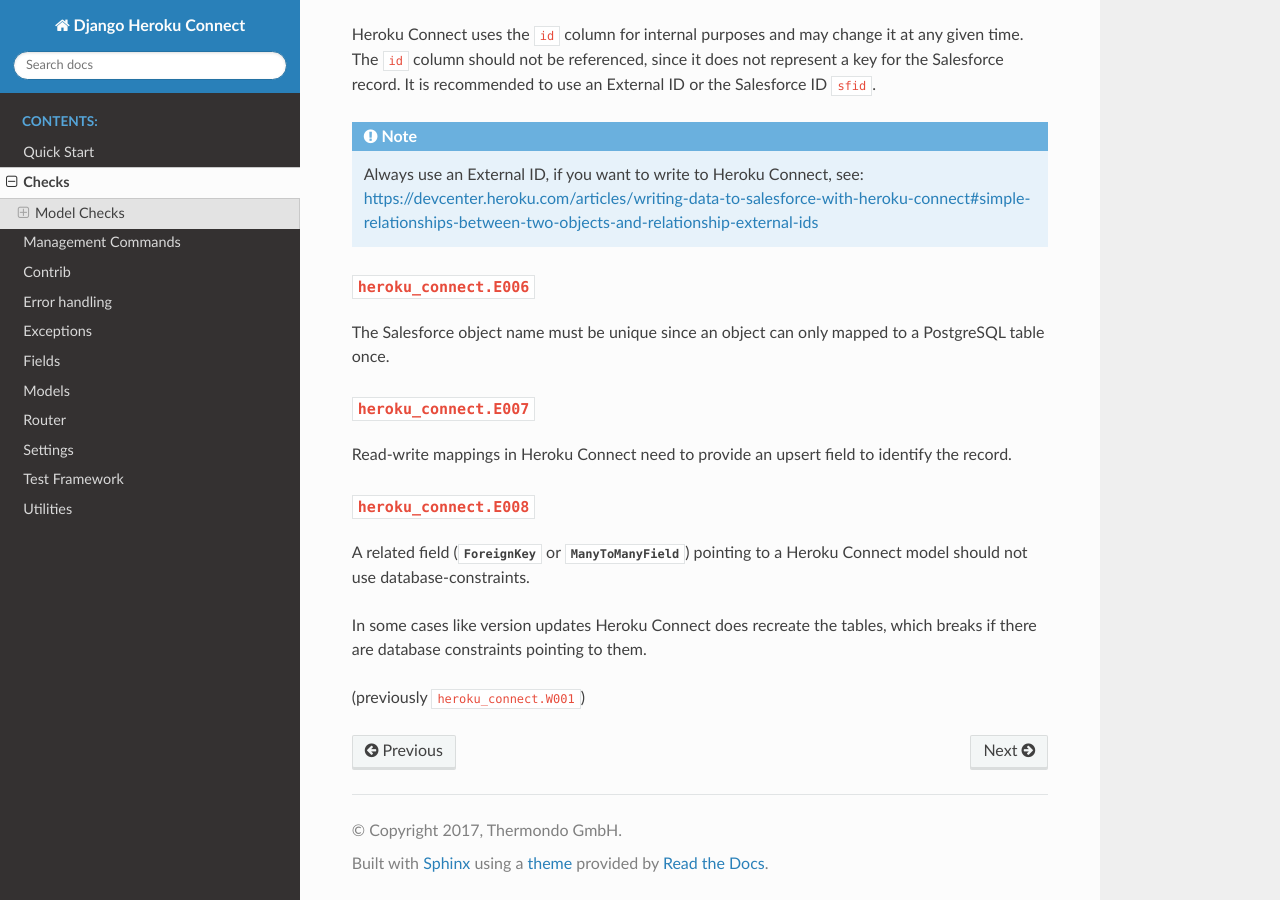
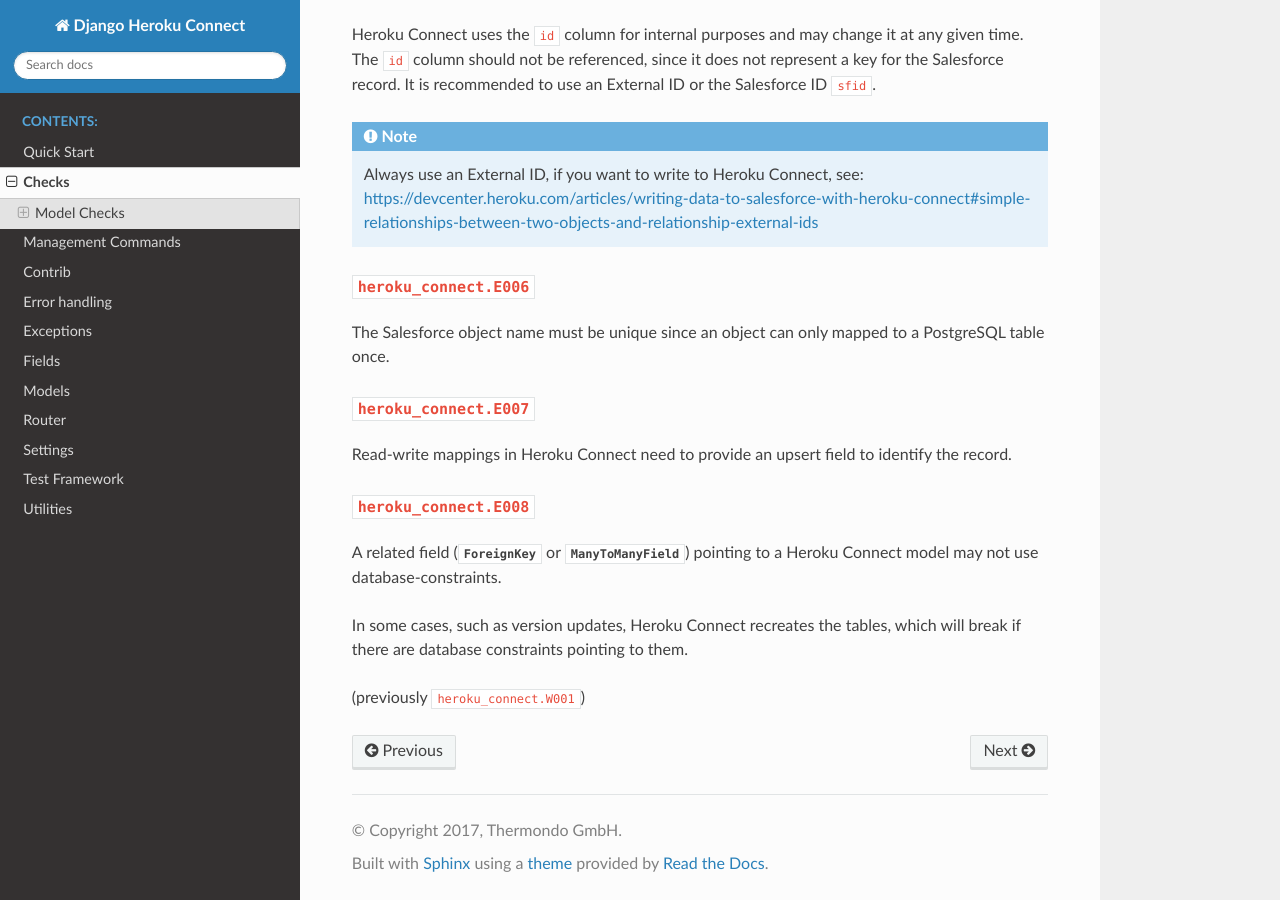
Before and after one commit to thermondo/django-heroku-connect, a Sphinx documentation site: the page built from docs/checks.rst, in a window 1280 px wide and 900 px high, scrolled down 712 px. Built offline with Sphinx 7.4.7 and the Read the Docs theme 2.0.0, drawn with Linux system fonts in a browser that asks for light colours.

Commit message:
Apply suggestions from code review
Co-authored-by: Johannes Hoppe <info@johanneshoppe.com>

```diff
--- a/docs/checks.rst
+++ b/docs/checks.rst
@@ -58,9 +58,9 @@
 
 A related field (:class:`ForeignKey<django.db.models.ForeignKey>` or
 :class:`ManyToManyField<django.db.models.ManyToManyField>`) pointing to
-a Heroku Connect model should not use database-constraints.
+a Heroku Connect model may not use database-constraints.
 
-In some cases like version updates Heroku Connect does recreate the tables,
-which breaks if there are database constraints pointing to them.
+In some cases, such as version updates, Heroku Connect recreates the tables,
+which will break if there are database constraints pointing to them.
 
 (previously ``heroku_connect.W001``)
```
Also changed, not shown: 1 other file.
